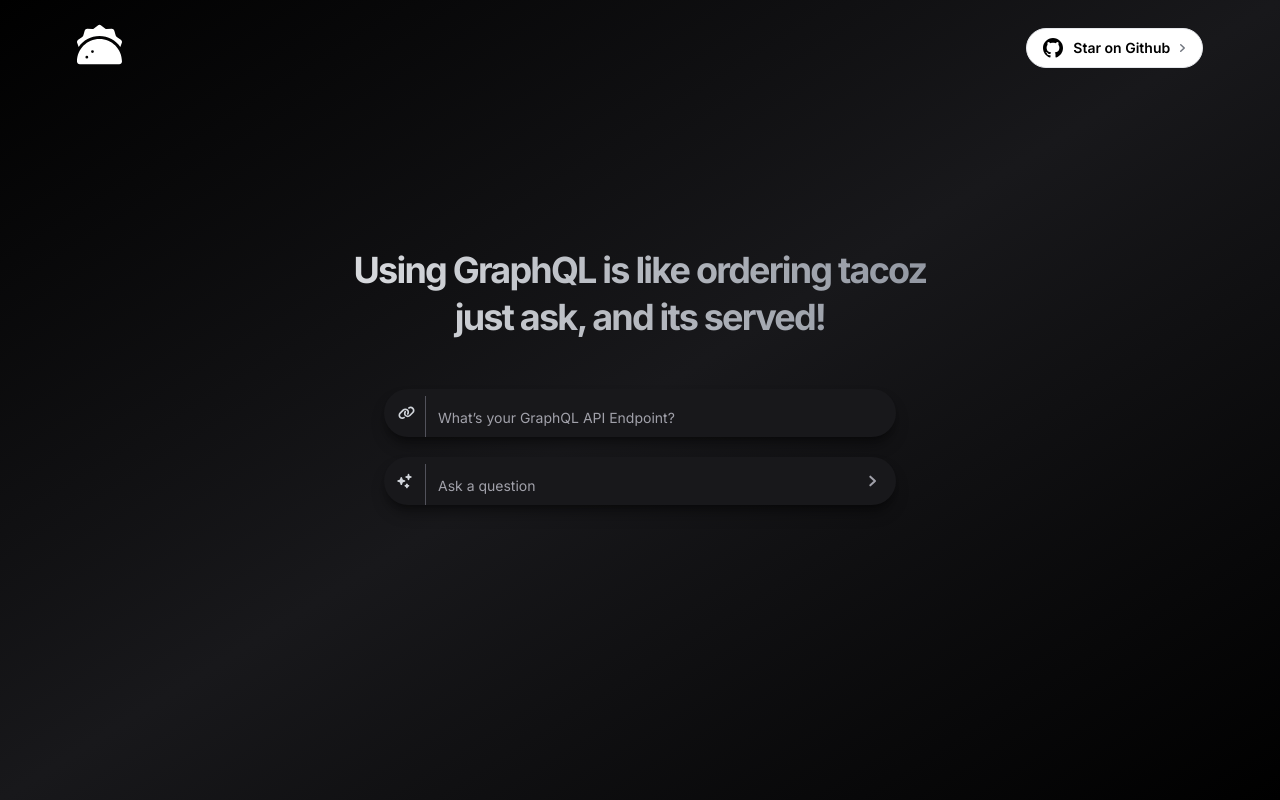
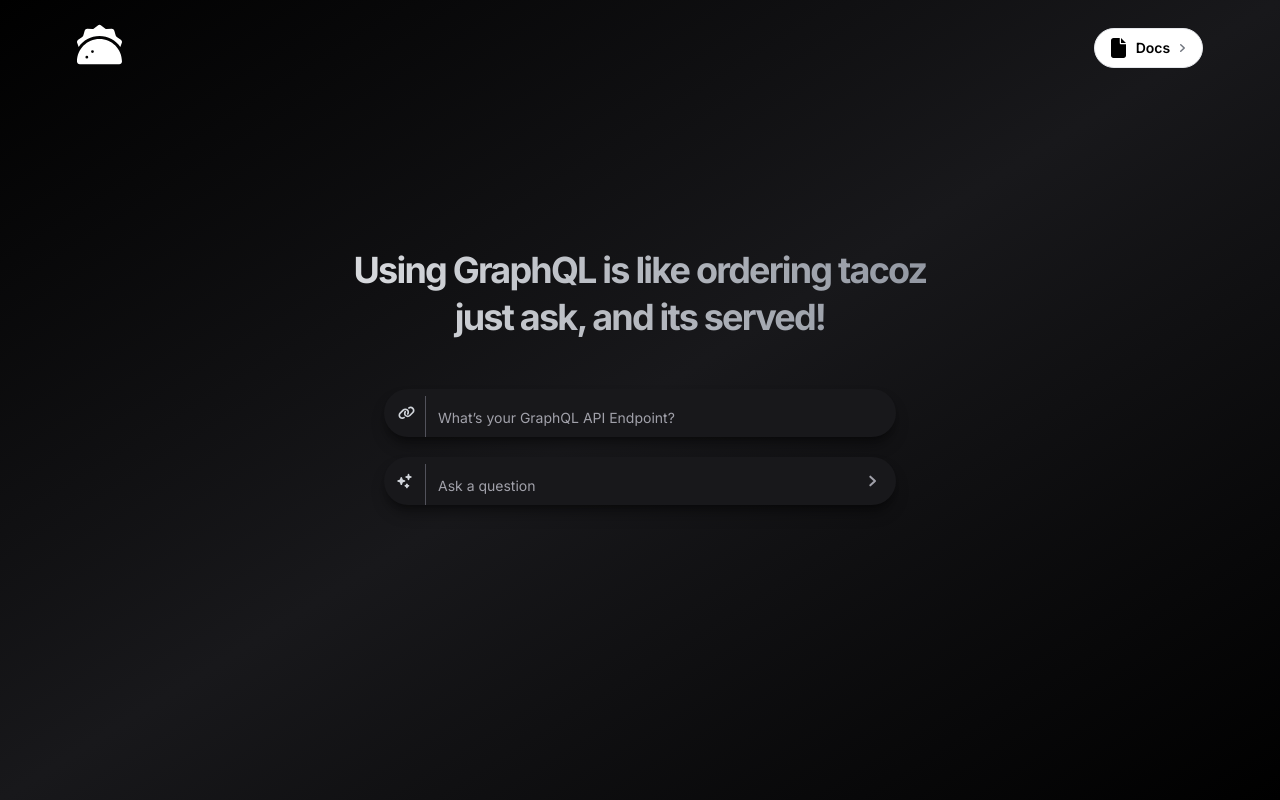
Before and after one commit to geobde/graphqlexplorer, a Next.js app: page / in a window 1280 px wide. Built offline with nearby package versions, Linux system fonts and the light colour scheme.

Commit message:
update text

```diff
--- a/src/app/page.jsx
+++ b/src/app/page.jsx
@@ -20,18 +20,10 @@ export default function Home() {
               <a
                 style={{marginTop:10}}
                 className="outline-none transition duration-150 ease-in-out focus-visible:ring-2 focus-visible:ring-slate-7 text-sm h-10 pl-4 pr-2 gap-0 font-semibold bg-white text-black hover:bg-white/90 focus-visible:ring-4 focus-visible:ring-white/30 focus-visible:outline-none focus-visible:bg-white/90 disabled:hover:bg-white inline-flex items-center border justify-center select-none rounded-full disabled:cursor-not-allowed disabled:opacity-70 transition ease-in-out duration-200"
-                href="/https://github.com/geobde/graphqli"
+                href="/docs"
               >
-              <svg
-                xmlns="http://www.w3.org/2000/svg"
-                width="20"
-                height="20"
-                fill="currentColor"
-                viewBox="0 0 24 24"
-              >
-                <path d="M12 0c-6.626 0-12 5.373-12 12 0 5.302 3.438 9.8 8.207 11.387.599.111.793-.261.793-.577v-2.234c-3.338.726-4.033-1.416-4.033-1.416-.546-1.387-1.333-1.756-1.333-1.756-1.089-.745.083-.729.083-.729 1.205.084 1.839 1.237 1.839 1.237 1.07 1.834 2.807 1.304 3.492.997.107-.775.418-1.305.762-1.604-2.665-.305-5.467-1.334-5.467-5.931 0-1.311.469-2.381 1.236-3.221-.124-.303-.535-1.524.117-3.176 0 0 1.008-.322 3.301 1.23.957-.266 1.983-.399 3.003-.404 1.02.005 2.047.138 3.006.404 2.291-1.552 3.297-1.23 3.297-1.23.653 1.653.242 2.874.118 3.176.77.84 1.235 1.911 1.235 3.221 0 4.609-2.807 5.624-5.479 5.921.43.372.823 1.102.823 2.222v3.293c0 .319.192.694.801.576 4.765-1.589 8.199-6.086 8.199-11.386 0-6.627-5.373-12-12-12z" />
-              </svg>
-                <span style={{marginLeft:10}}>Star on Github</span>
+               <svg style={{width:15}} xmlns="http://www.w3.org/2000/svg" viewBox="0 0 384 512"><path d="M0 64C0 28.7 28.7 0 64 0H224V128c0 17.7 14.3 32 32 32H384V448c0 35.3-28.7 64-64 64H64c-35.3 0-64-28.7-64-64V64zm384 64H256V0L384 128z"/></svg>
+                <span style={{marginLeft:10}}>Docs</span>
                 <span className="text-[#70757E]">
                   <svg
                     fill="none"
```
